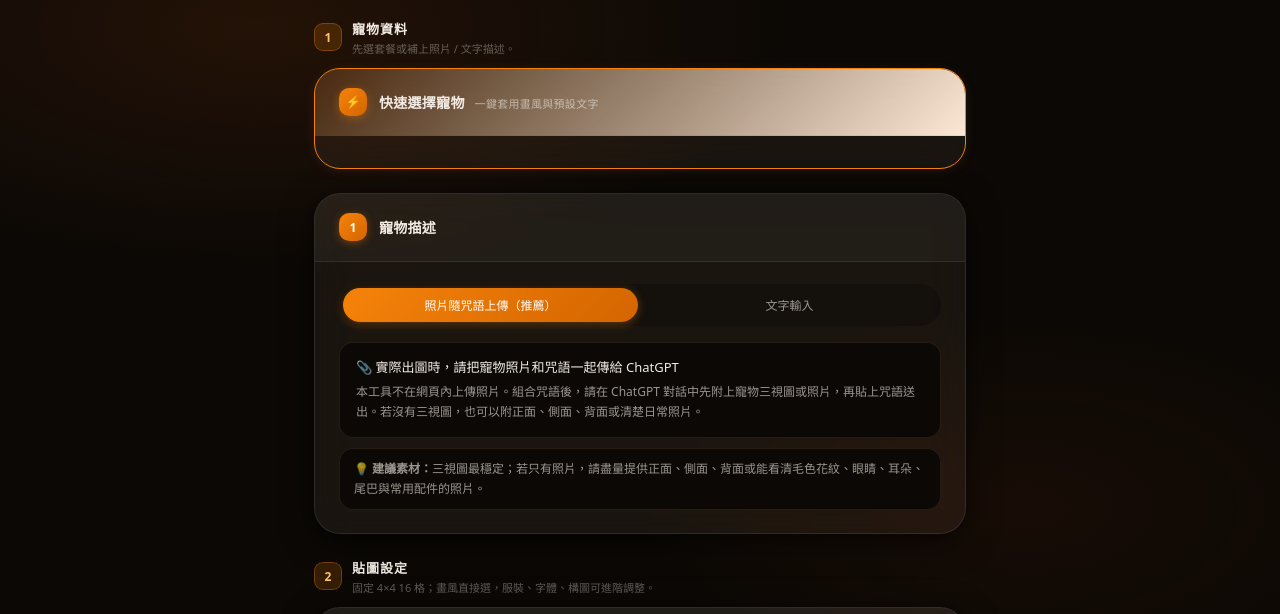
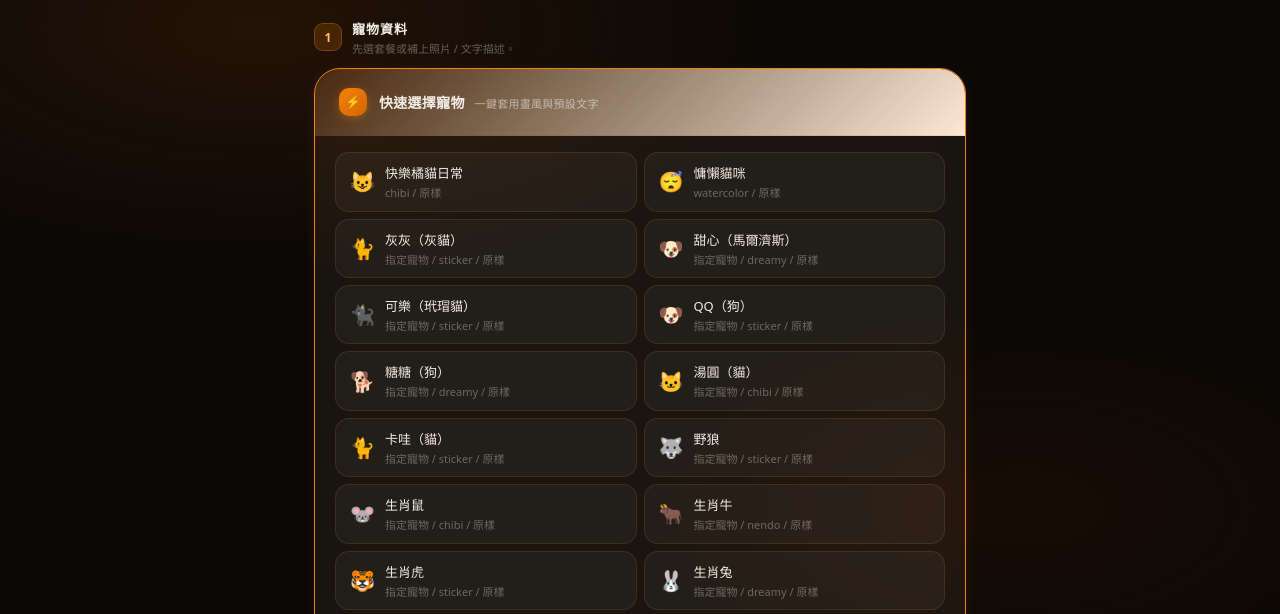
Before and after one commit to gxben0117-collab/hongbing-pet-sticker-generator, a website: page index.html in a window 1280 px wide. Shown: the part 133-747 px from the top of the page. Drawn offline with Linux system fonts and the light colour scheme.

Commit message:
Fix preset grid not rendering after removing cat tabs

```diff
--- a/index.html
+++ b/index.html
@@ -974,10 +974,6 @@ const PRESET_ALL_CATS=['全部','新手包','貓咪','狗狗','小動物','生
 let currentPresetCat='全部';
 
 function initPresets(){
-  document.getElementById('preset-cat-tabs').innerHTML=PRESET_ALL_CATS.map(c=>{
-    const cnt=c==='全部'?presets.length:(PRESET_CATS_MAP[c]||[]).length;
-    return `<div class="cat-tag${c===currentPresetCat?' active':''}" data-cat="${c}" onclick="filterPresets('${c}')">${c}<span style="font-size:10px;opacity:0.65;margin-left:3px;">${cnt}</span></div>`;
-  }).join('');
   renderPresetGrid();
 }
 function filterPresets(cat){
```
